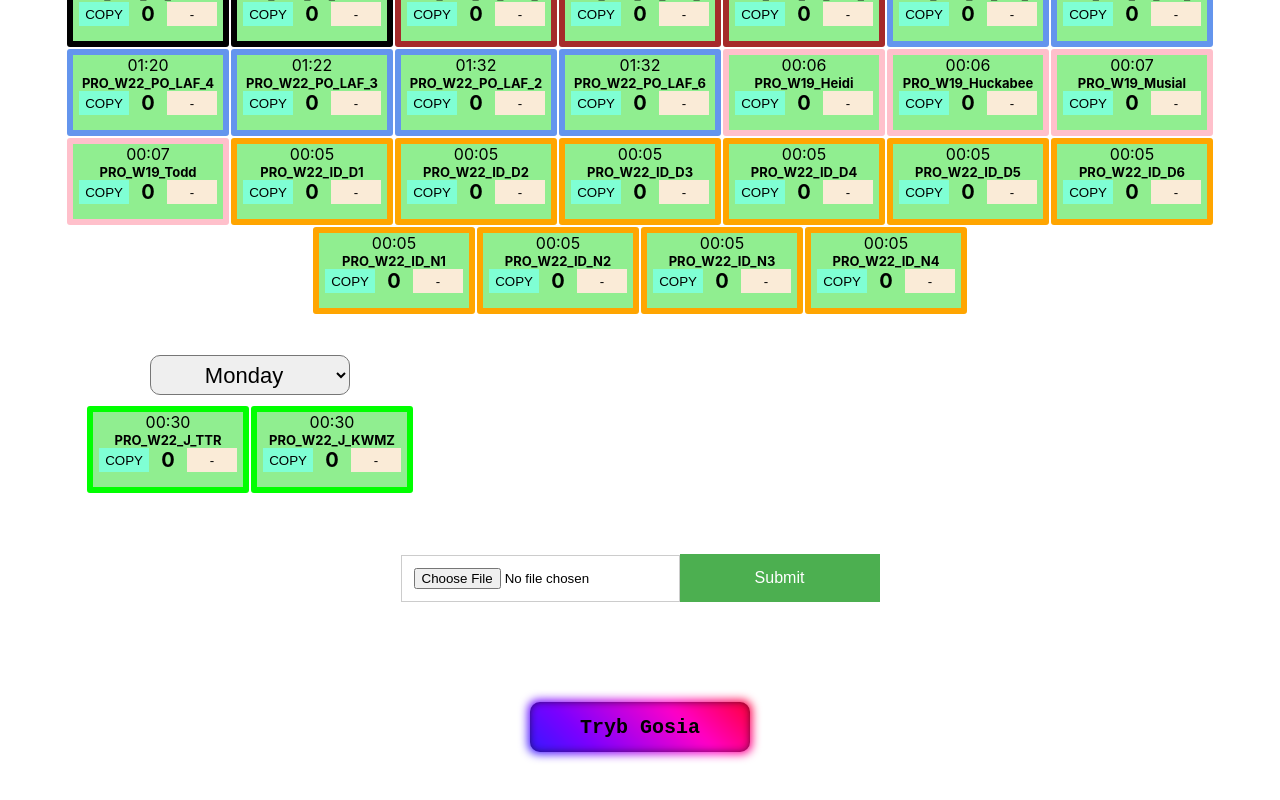
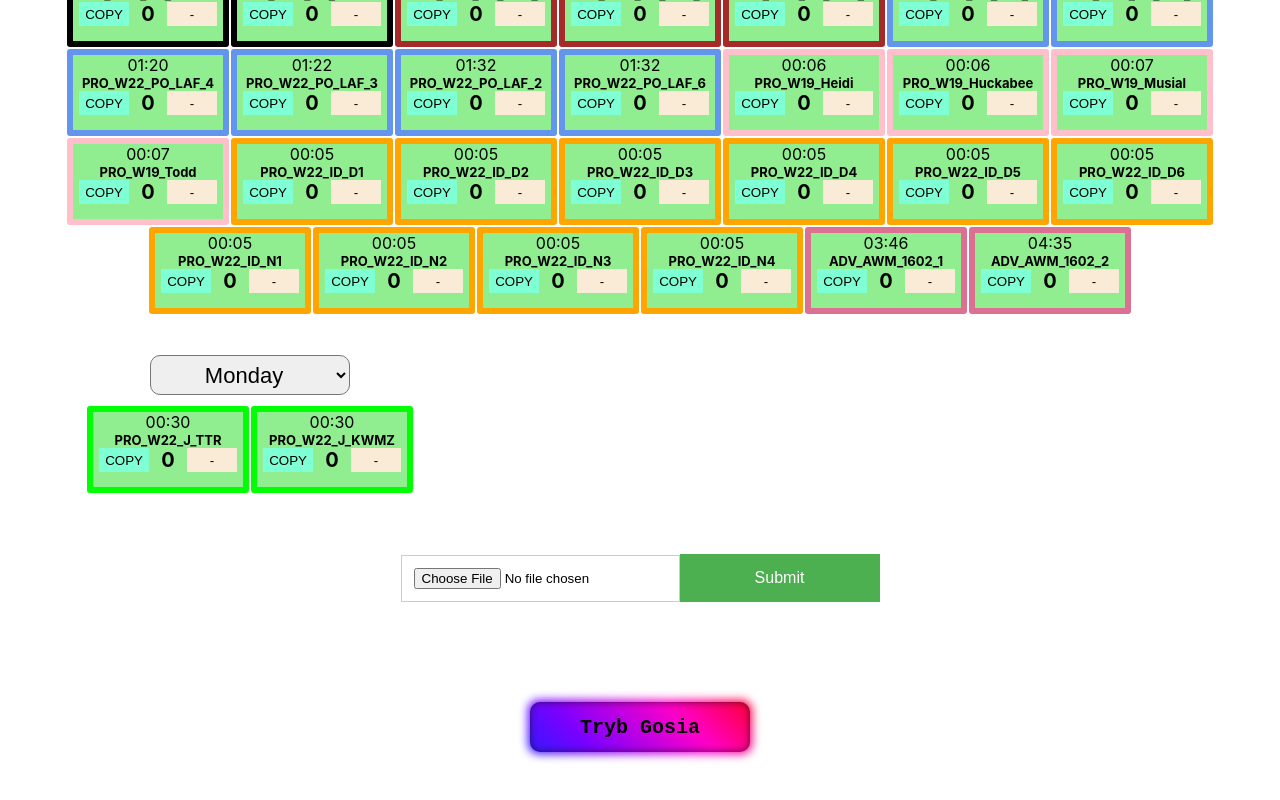
Before and after one commit to NorthWillov/rand-prog, a React (Create React App) app: page / in a window 1280 px wide. Shown: the part 951-1751 px from the top of the page. Built offline with nearby package versions, Linux system fonts and the light colour scheme; the HTML template or start-up script is replaced by a standard one.

Commit message:
Add progs

```diff
--- a/src/App.js
+++ b/src/App.js
@@ -85,6 +85,12 @@ function App() {
           progs={progs}
           setProgs={setProgs}
         />
+        <Programs
+          color={"palevioletred"}
+          title={"ADS"}
+          progs={progs}
+          setProgs={setProgs}
+        />
       </div>
       <div className="rest">
         <Jutro
--- a/src/db.js
+++ b/src/db.js
@@ -346,4 +346,8 @@ export default {
       week: "sunday",
     },
   ],
+  ADS: [
+    { id: 501, program: "ADV_AWM_1602_1", counter: 0, duration: "03:46" },
+    { id: 502, program: "ADV_AWM_1602_2", counter: 0, duration: "04:35" },
+  ],
 };
```
